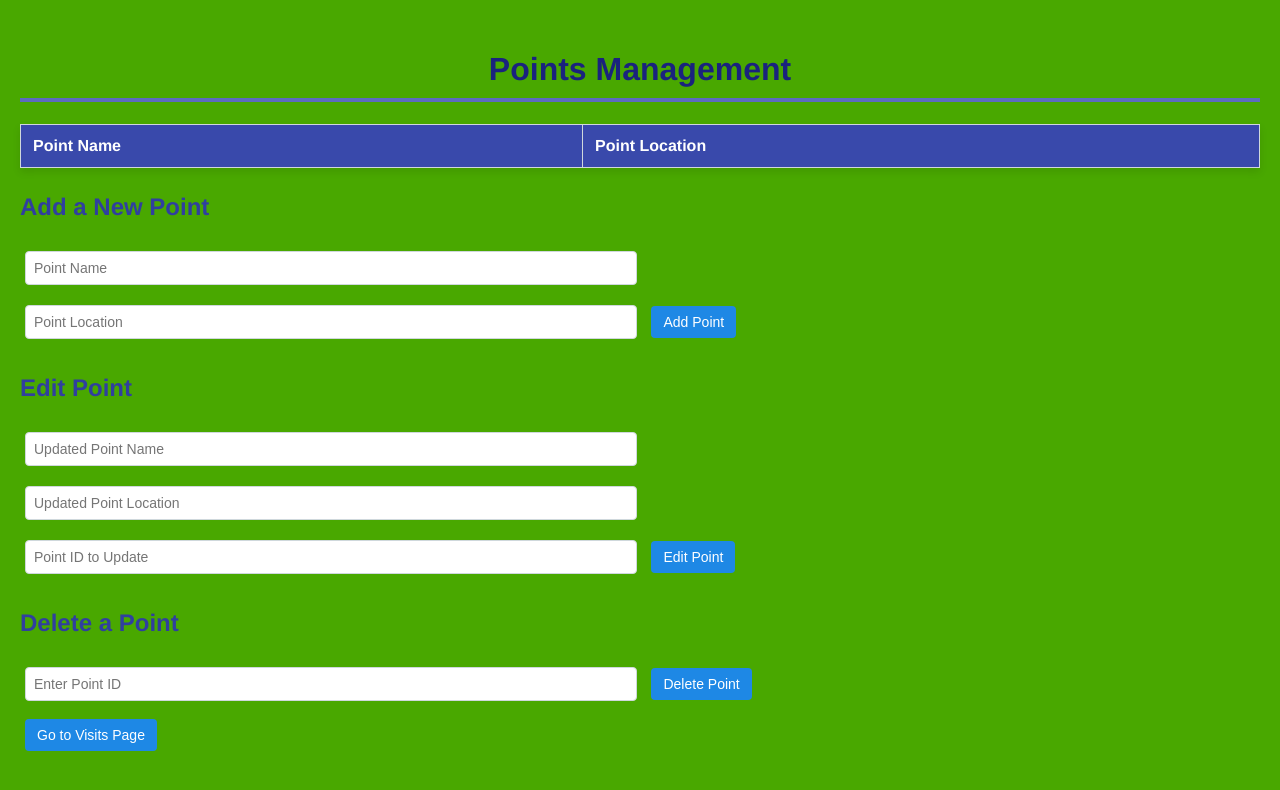
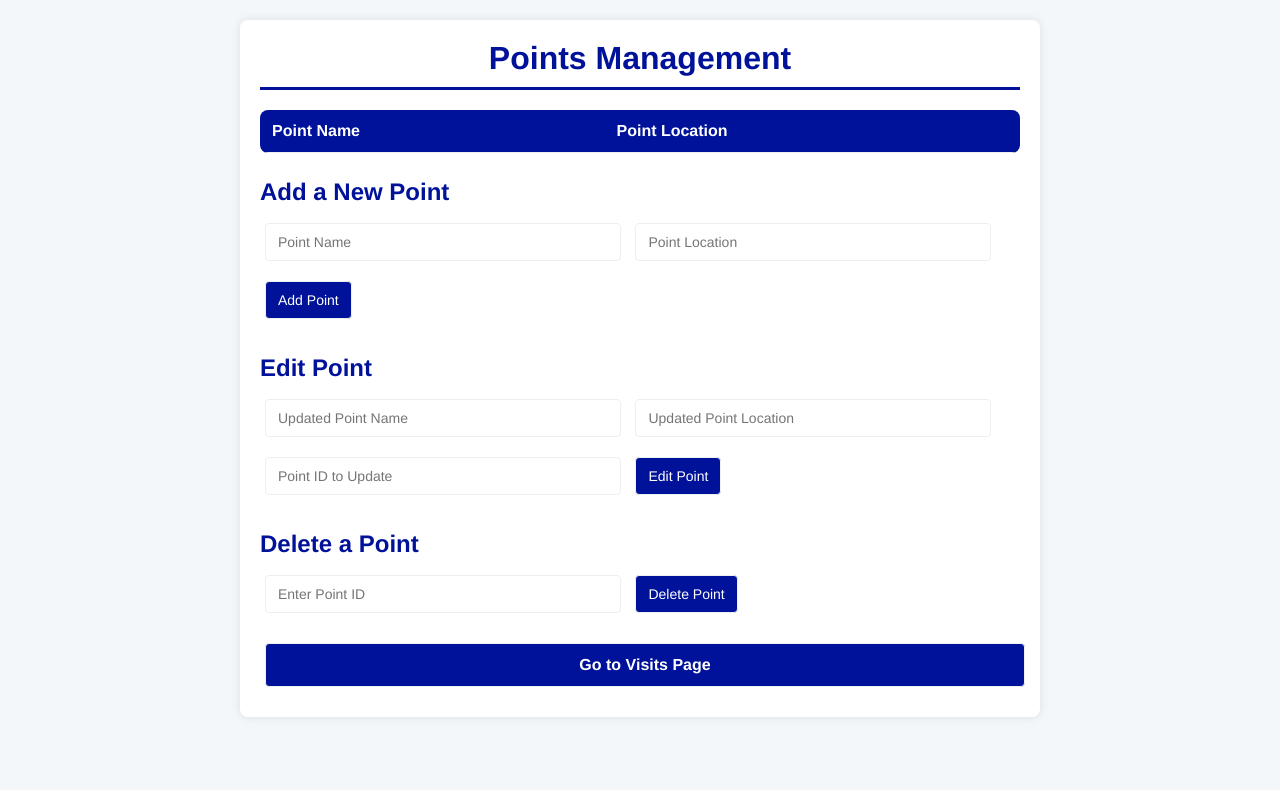
Before and after one commit to hasonateto12/final_node, a website: page public/points.html in a window 1280 px wide. Drawn offline with Linux system fonts and the light colour scheme.

Commit message:
Update main.css
שניתי הצבע של border-bottom ב h2 לצבע לבן

```diff
--- a/public/main.css
+++ b/public/main.css
@@ -1,70 +1,104 @@
+* {
+    box-sizing: border-box;
+    font-family: "Helvetica Neue", sans-serif;
+    margin: 0;
+    padding: 0;
+}
+
 body {
-    font-family: "Helvetica Neue", sans-serif;
-    background-color: #49a800;
-    margin: 0;
+    background-color: #f3f7fa;
+    color: #34495e;
     padding: 20px;
 }
 
-h1 {
+.container {
+    max-width: 800px;
+    margin: auto;
+    padding: 20px;
+    background-color: #fff;
+    box-shadow: 0px 0px 10px rgba(0, 0, 0, 0.1);
+    border-radius: 8px;
+}
+
+header h1 {
     text-align: center;
-    color: #1a237e;
-    border-bottom: 4px solid #5c6bc0;
-    padding: 10px 0;
+    color:  #00129a;
+    border-bottom: 3px solid #00129a;
+    padding-bottom: 10px;
     font-weight: bold;
+}
+
+h2 {
+    color:#00129a;
+    margin-top: 25px;
+    font-weight: bold;
+    padding-bottom: 5px;
+    border-bottom: 2px solid #ffffff; /* Adds a border at the bottom */
 }
 
 table {
     width: 100%;
     border-collapse: collapse;
     margin: 20px 0;
-    background-color: white;
-    box-shadow: 0 4px 8px rgba(0, 0, 0, 0.1);
+    background-color: #fff;
+    border-radius: 8px;
+    overflow: hidden;
 }
 
 th, td {
-    border: 1px solid #cfd8dc;
     padding: 12px;
     text-align: left;
-    color: #37474f;
+    border-bottom: 1px solid #ecf0f1;
 }
 
 th {
-    background-color: #3949ab;
-    color: #ffffff;
-    font-weight: 600;
+    background-color:  #00129a;
+    color: #fff;
+}
+
+button, input[type="text"] {
+    display: inline-block;
+    margin: 10px 5px;
+    padding: 10px 12px;
+    font-size: 14px;
+    border: 1px solid #ecf0f1;
+    border-radius: 4px;
 }
 
 button {
-    background-color: #1e88e5;
-    color: #ffffff;
-    border: none;
-    padding: 8px 12px;
+    background-color:  #00129a;
+    color: #fff;
     cursor: pointer;
-    margin: 8px 5px;
-    border-radius: 4px;
-    font-size: 14px;
     transition: background-color 0.3s ease;
 }
 
 button:hover {
-    background-color: #0057ba;
+    background-color:  #00129a;
 }
 
 input[type="text"] {
-    padding: 8px;
-    margin: 10px 5px;
-    width: calc(50% - 26px);
-    border: 1px solid #cfd8dc;
-    border-radius: 4px;
-    font-size: 14px;
+    width: calc(50% - 24px);
+    color: #34495e;
 }
 
-h2 {
-    color: #303f9f;
-    margin-top: 25px;
-    font-weight: bold;
+.form-section {
+    margin: 20px 0;
 }
 
-#mainTable {
-    margin: 30px 0;
+.nav-button {
+    display: block;
+    width: 100%;
+    background-color:  #00129a;
+    color: #fff;
+    text-align: center;
+    padding: 12px;
+    border-radius: 4px;
+    font-size: 16px;
+    font-weight: bold;
+    cursor: pointer;
+    margin-top: 20px;
 }
+
+.nav-button:hover {
+    background-color:  #00129a;
+}
```
